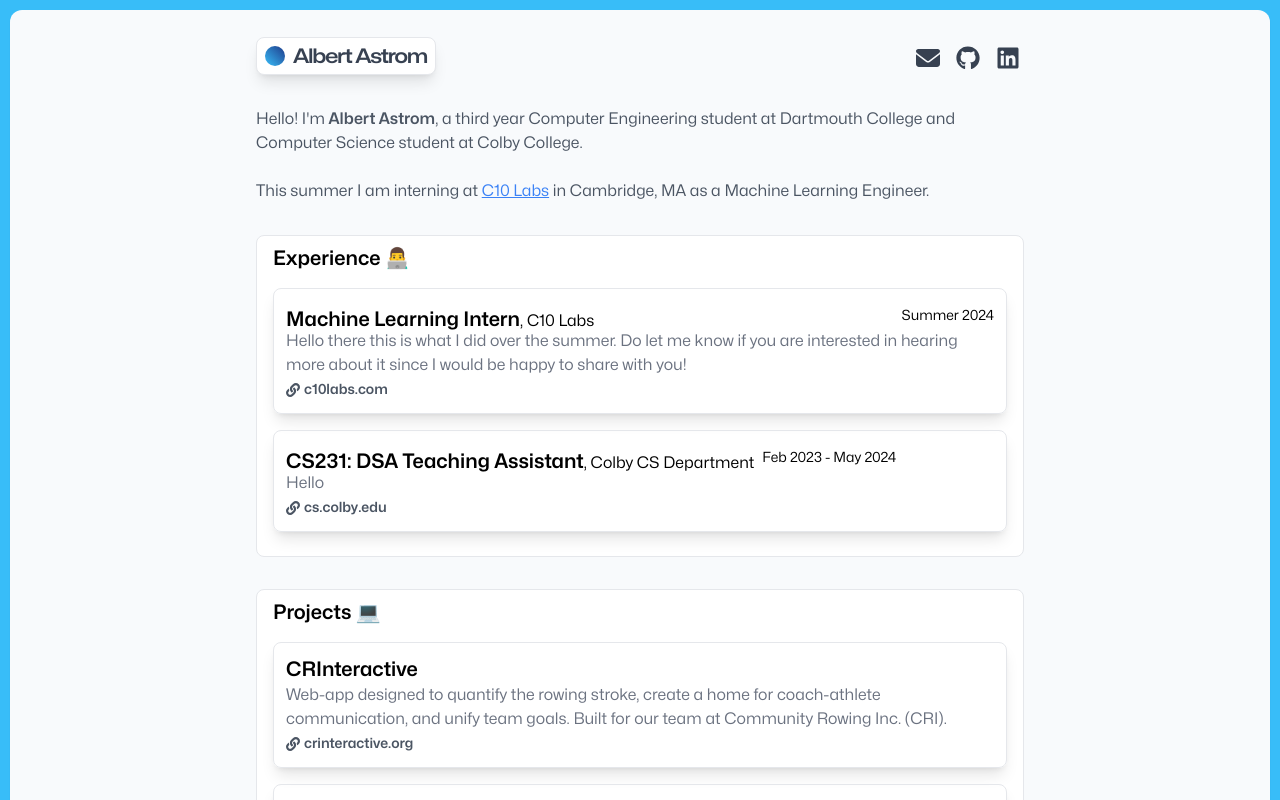
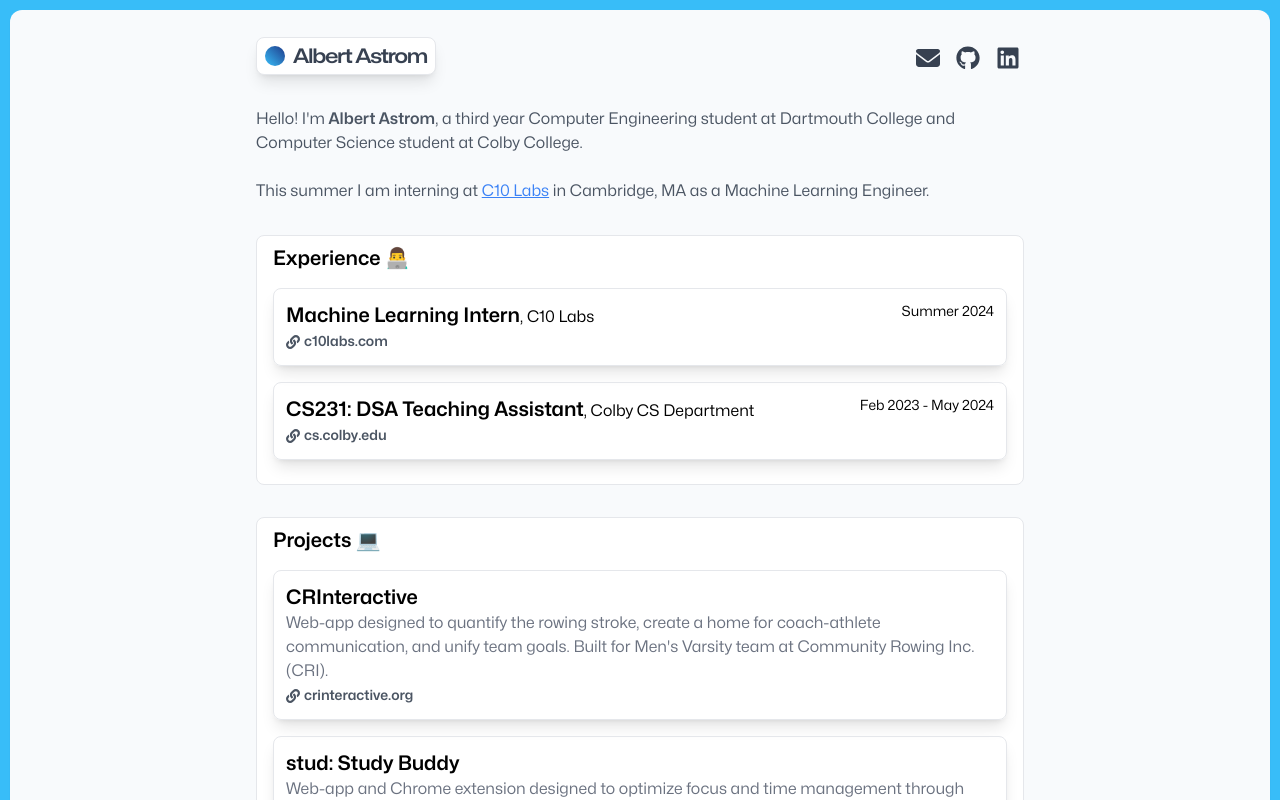
Before and after one commit to albertastrom/albertastrom.com, a Next.js app: page / in a window 1280 px wide. Shown: the top 800 px of the page. Built offline with nearby package versions, Linux system fonts and the light colour scheme.

Commit message:
Fixed timeframe

```diff
--- a/components/content/experience.tsx
+++ b/components/content/experience.tsx
@@ -5,9 +5,9 @@
   return (
     <div className="mt-8 px-4 py-2 rounded-lg bg-white border border-gray-200">
         <h2 className="text-xl font-semibold mb-4">Experience 👨‍💻</h2>
-        <Position title="Machine Learning Intern" company="C10 Labs" timeframe="Summer 2024" description="Hello there this is what I did over the summer. Do let me know if you are interested in hearing more about it since I would be happy to share with you! " link="https://www.c10labs.com" linkTitle="c10labs.com"/>
+        <Position title="Machine Learning Intern" company="C10 Labs" timeframe="Summer 2024" description="" link="https://www.c10labs.com" linkTitle="c10labs.com"/>
 
-        <Position title="CS231: DSA Teaching Assistant" timeframe="Feb 2023 - May 2024" company="Colby CS Department" description="Hello" link="https://cs.colby.edu/courses/S24/CS251/" linkTitle="cs.colby.edu"/>
+        <Position title="CS231: DSA Teaching Assistant" timeframe="Feb 2023 - May 2024" company="Colby CS Department" description="" link="https://cs.colby.edu/courses/S24/CS251/" linkTitle="cs.colby.edu"/>
 
 
 
--- a/components/content/position.tsx
+++ b/components/content/position.tsx
@@ -14,9 +14,15 @@
 const Position: React.FC<PositionProps> = ({ title, company, timeframe, description, link, linkTitle }) => {
   return (
 
-    <div className="mb-4 py-1 px-2 rounded-lg border border-gray-200 shadow-lg flex justify-between">
+    <div className="mb-4 py-1 px-2 rounded-lg border border-gray-200 shadow-lg">
         <div className='px-1 py-2'>
-            <div className='flex justify-between gap-x-2.5 sm:gap-x-2 translate-y-1'><p><span className='font-semibold text-xl'>{title}</span><span className='text-l'>, {company}</span></p> <p className='text-sm'>{timeframe}</p></div>
+            <div className='flex justify-between'>
+                <p>
+                    <span className='font-semibold text-xl'>{title}</span>
+                    <span className='text-l'>, {company}</span>
+                </p>
+                <p className='text-sm'>{timeframe}</p>
+            </div>
 
 
             <p className='text-md text-gray-500'>{description}</p>
--- a/components/content/projects.tsx
+++ b/components/content/projects.tsx
@@ -5,7 +5,7 @@
   return (
     <div className="mt-8 px-4 py-2 rounded-lg bg-white border border-gray-200">
         <h2 className="text-xl font-semibold mb-4">Projects 💻</h2>
-        <Project title="CRInteractive" description="Web-app designed to quantify the rowing stroke, create a home for coach-athlete communication, and unify team goals. Built for our team at Community Rowing Inc. (CRI)." link="https://www.crinteractive.org" linkTitle="crinteractive.org" imageUrl="https://www.uncovercolorado.com/wp-content/uploads/2013/12/Aspen-Highlands-Bowl-Hike-800x400.jpg"/>
+        <Project title="CRInteractive" description="Web-app designed to quantify the rowing stroke, create a home for coach-athlete communication, and unify team goals. Built for Men's Varsity team at Community Rowing Inc. (CRI)." link="https://www.crinteractive.org" linkTitle="crinteractive.org" imageUrl="https://www.uncovercolorado.com/wp-content/uploads/2013/12/Aspen-Highlands-Bowl-Hike-800x400.jpg"/>
 
         <Project title="stud: Study Buddy" description="Web-app and Chrome extension designed to optimize focus and time management through coaching of quantified studying metrics." link="https://github.com/albertastrom/stud" linkTitle="github.com/albertastrom/stud" imageUrl="https://www.uncovercolorado.com/wp-content/uploads/2013/12/Aspen-Highlands-Bowl-Hike-800x400.jpg"/>
 
```
